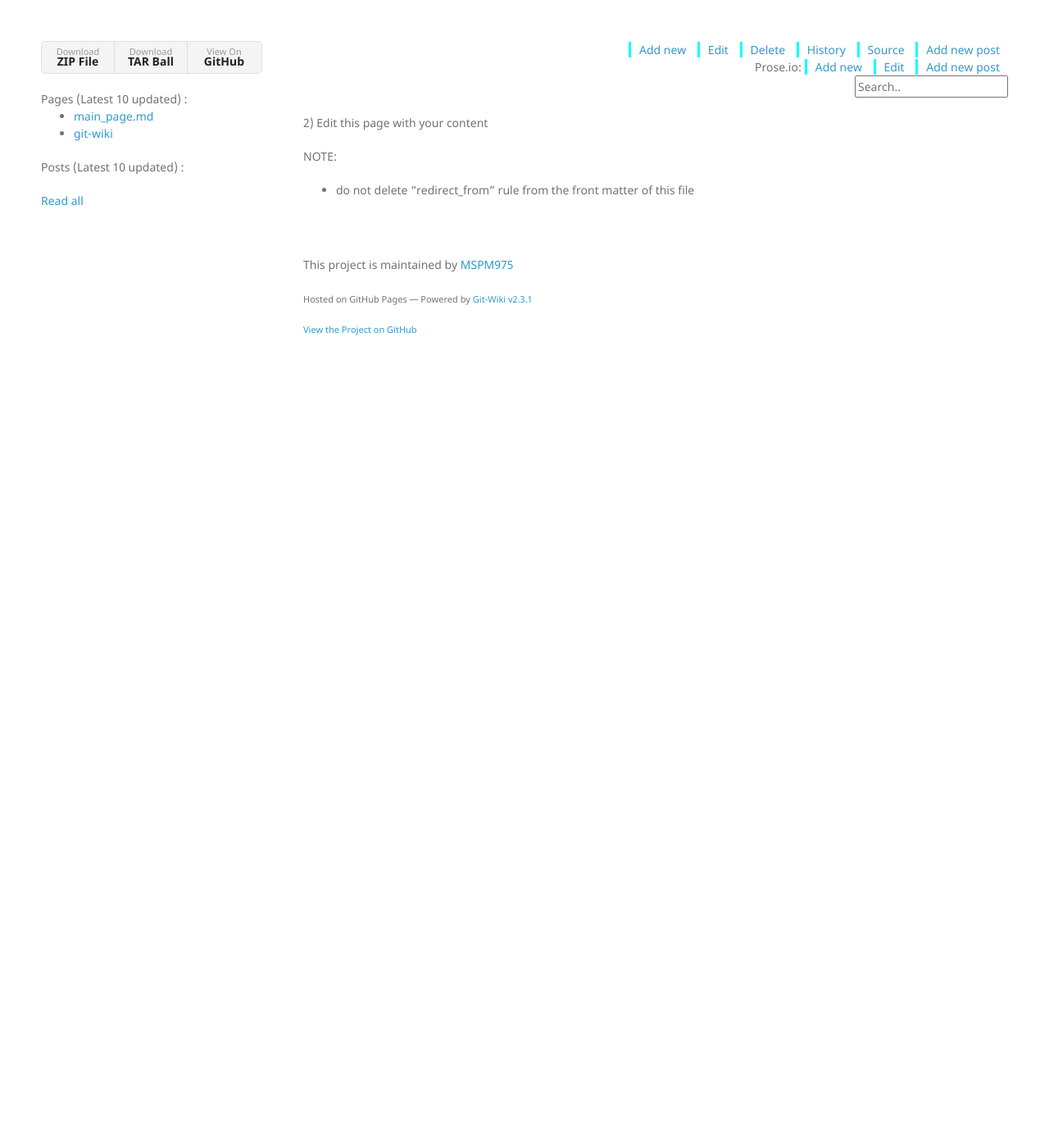
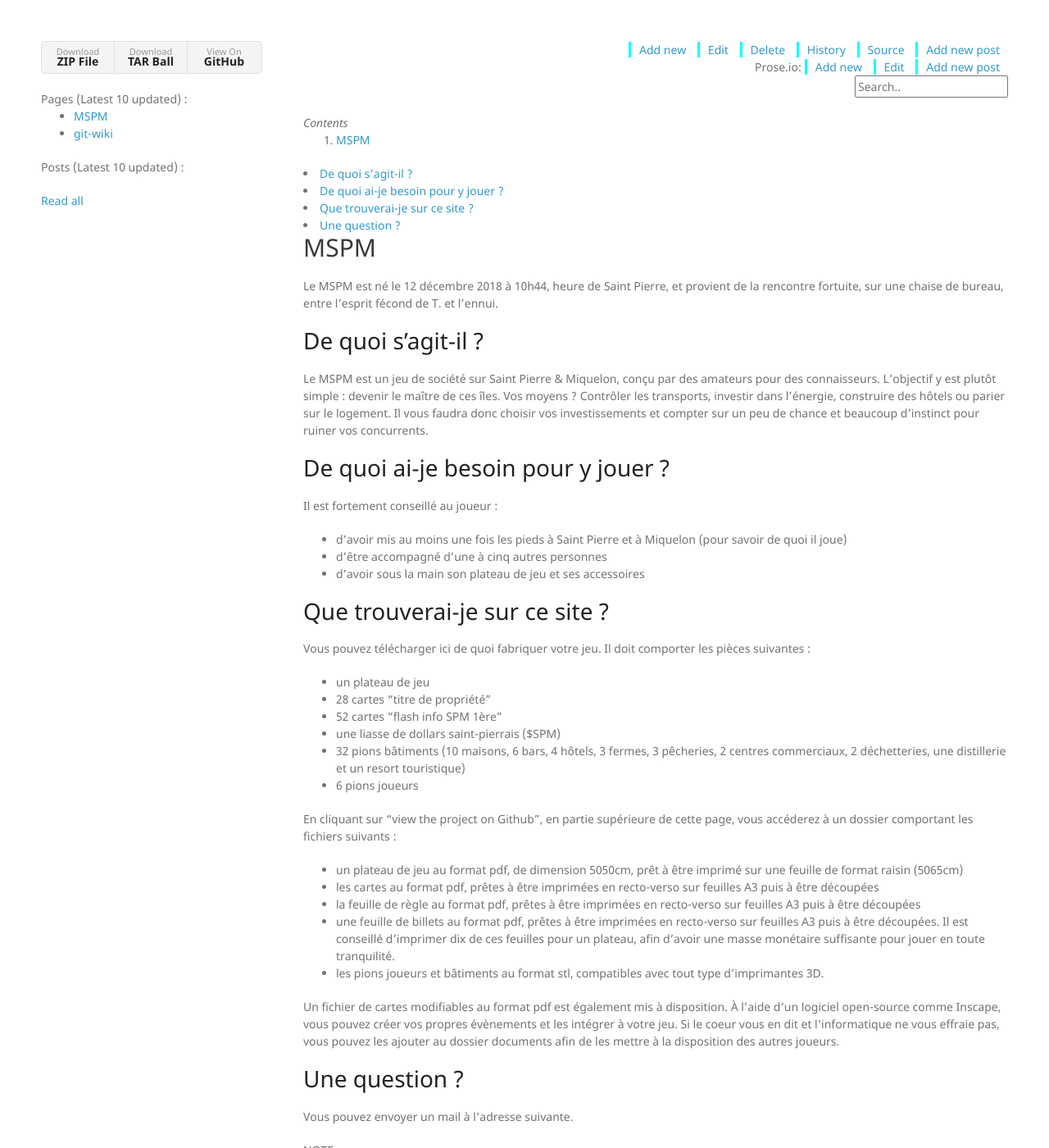
Before and after one commit to MSPM975/Test_v3, a Jekyll site: the page built from wiki/main_page.md, in a window 1280 px wide and 1400 px high. Shown: the whole window at 82% size. Built offline with Jekyll 4.4.1, drawn with Linux system fonts in a browser that asks for light colours; nearby versions of some CDN libraries; our own code applies the rules of GitHub Pages for plain Markdown files.

Commit message:
Update main_page.md

```diff
--- a/wiki/main_page.md
+++ b/wiki/main_page.md
@@ -3,7 +3,47 @@ redirect_from: "/"
 ---
 
 
-2) Edit this page with your content
+## MSPM
+
+Le MSPM est né le 12 décembre 2018 à 10h44, heure de Saint Pierre, et provient de la rencontre fortuite, sur une chaise de bureau, entre l’esprit fécond de T. et l’ennui.
+
+# De quoi s’agit-il ?
+
+Le MSPM est un jeu de société sur Saint Pierre & Miquelon, conçu par des amateurs pour des connaisseurs. L’objectif y est plutôt simple : devenir le maître de ces îles. Vos moyens ? Contrôler les transports, investir dans l’énergie, construire des hôtels ou parier sur le logement. Il vous faudra donc choisir vos investissements et compter sur un peu de chance et beaucoup d’instinct pour ruiner vos concurrents.
+
+# De quoi ai-je besoin pour y jouer ?
+
+Il est fortement conseillé au joueur :
+
+- d’avoir mis au moins une fois les pieds à Saint Pierre et à Miquelon (pour savoir de quoi il joue)
+- d’être accompagné d’une à cinq autres personnes
+- d’avoir sous la main son plateau de jeu et ses accessoires
+
+# Que trouverai-je sur ce site ?
+
+Vous pouvez télécharger ici de quoi fabriquer votre jeu. Il doit comporter les pièces suivantes :
+
+- un plateau de jeu
+- 28 cartes “titre de propriété”
+- 52 cartes “flash info SPM 1ère”
+- une liasse de dollars saint-pierrais ($SPM)
+- 32 pions bâtiments (10 maisons, 6 bars, 4 hôtels, 3 fermes, 3 pêcheries, 2 centres commerciaux, 2 déchetteries, une distillerie et un resort touristique)
+- 6 pions joueurs
+
+En cliquant sur “view the project on Github”, en partie supérieure de cette page, vous accéderez à un dossier comportant les fichiers suivants :
+
+- un plateau de jeu au format pdf, de dimension 5050cm, prêt à être imprimé sur une feuille de format raisin (5065cm)
+- les cartes au format pdf, prêtes à être imprimées en recto-verso sur feuilles A3 puis à être découpées
+- la feuille de règle au format pdf, prêtes à être imprimées en recto-verso sur feuilles A3 puis à être découpées
+- une feuille de billets au format pdf, prêtes à être imprimées en recto-verso sur feuilles A3 puis à être découpées. Il est conseillé d’imprimer dix de ces feuilles pour un plateau, afin d’avoir une masse monétaire suffisante pour jouer en toute tranquilité.
+- les pions joueurs et bâtiments au format stl, compatibles avec tout type d’imprimantes 3D.
+
+Un fichier de cartes modifiables au format pdf est également mis à disposition. À l’aide d’un logiciel open-source comme Inscape, vous pouvez créer vos propres évènements et les intégrer à votre jeu. Si le coeur vous en dit et l’informatique ne vous effraie pas, vous pouvez les ajouter au dossier documents afin de les mettre à la disposition des autres joueurs.
+
+# Une question ?
+
+Vous pouvez envoyer un mail à l’adresse suivante.
+
 
 
 NOTE:
```
